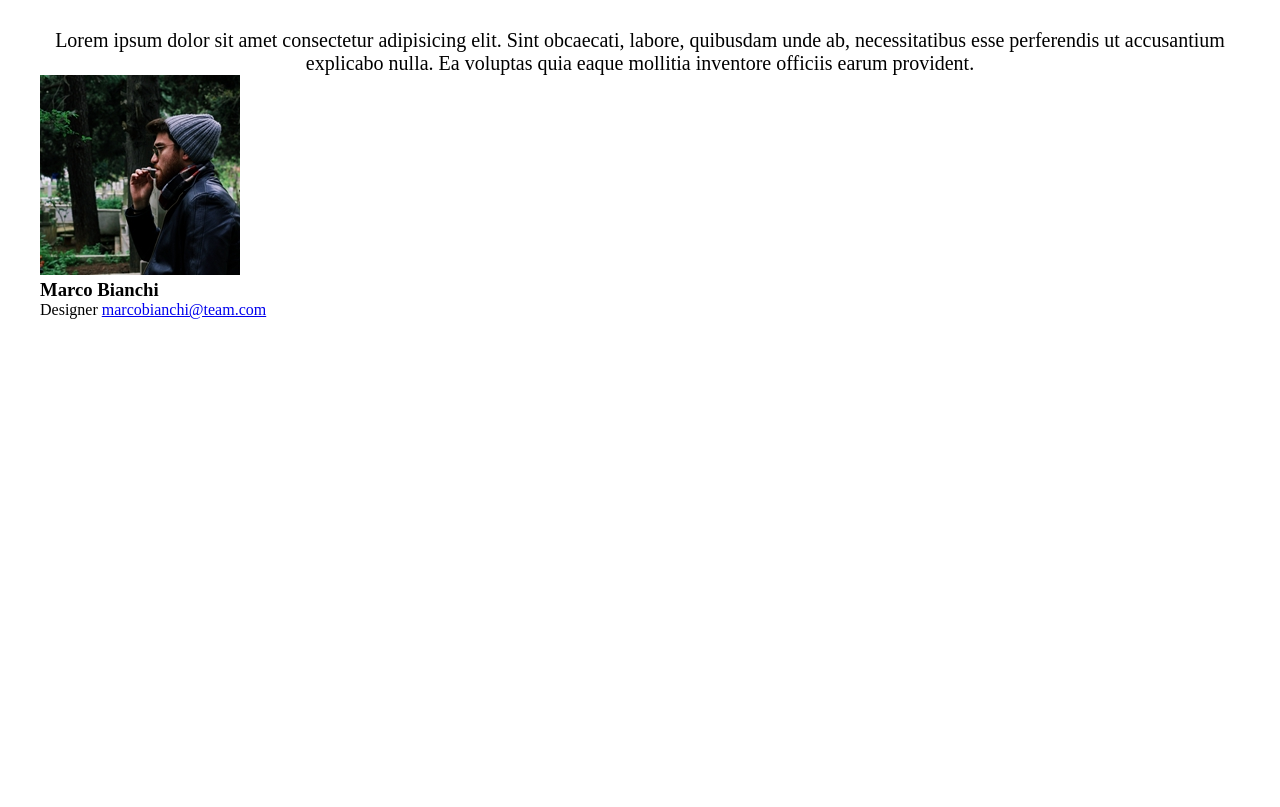
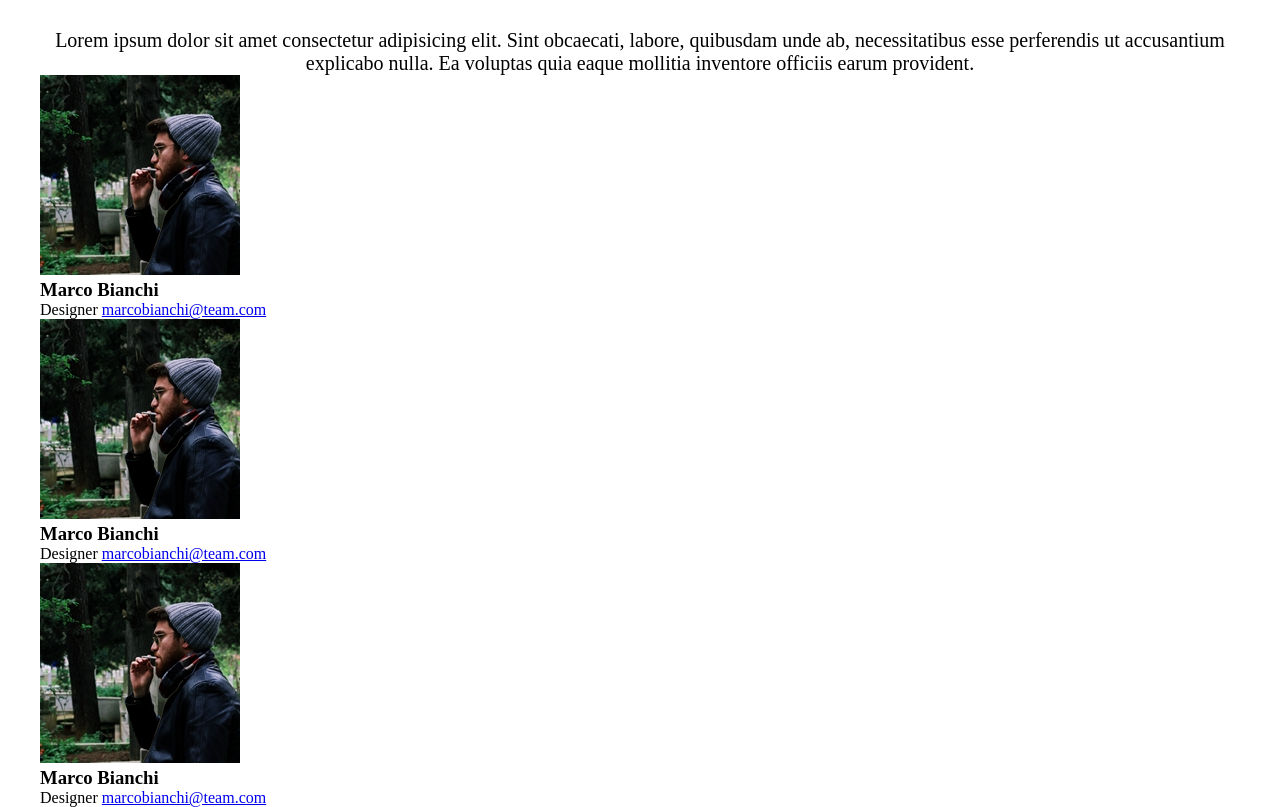
Before and after one commit to Riccardo15Pinto/html-css-flex-cards, a plain HTML site: page index.html in a window 1280 px wide. Shown: the part 129-936 px from the top of the page. Before the commit the page ends 800 px from the top, so only its background shows below. Drawn offline with Linux system fonts and the light colour scheme.

Commit message:
add 3 cards

```diff
--- a/index.html
+++ b/index.html
@@ -36,6 +36,32 @@
                     </div>
                 </div>
 
+                <div column>
+                    <div class="card">
+                        <img src="img/male1.png" alt="" class="card-image">
+                        <div class="card-content">
+                            <h3>Marco Bianchi</h3>
+                            <div class="role">
+                                Designer
+                                <a href="#">marcobianchi@team.com</a>
+                            </div>
+                        </div>
+                    </div>
+                </div>
+
+                <div column>
+                    <div class="card">
+                        <img src="img/male1.png" alt="" class="card-image">
+                        <div class="card-content">
+                            <h3>Marco Bianchi</h3>
+                            <div class="role">
+                                Designer
+                                <a href="#">marcobianchi@team.com</a>
+                            </div>
+                        </div>
+                    </div>
+                </div>
+
 
 
 
```
